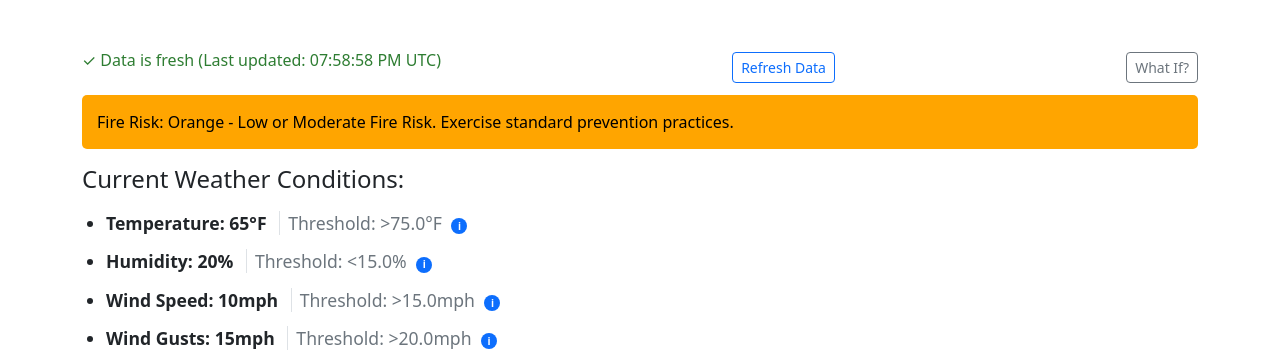
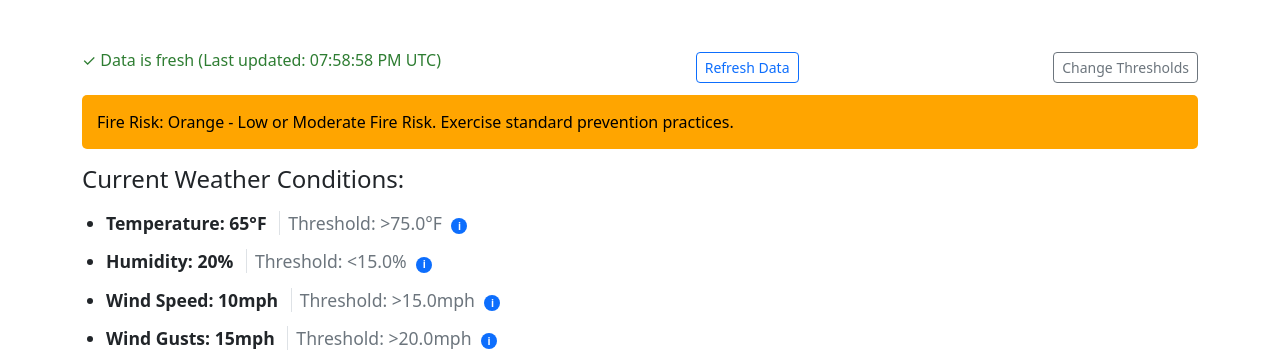
Before and after one commit to overpitch/fire-risk-dashboard, a FastAPI app: page / in a window 1280 px wide. Shown: the part 56-416 px from the top of the page. Run offline with FastAPI, Linux system fonts and the light colour scheme.

Commit message:
more progress towards "temp thresholds" function

```diff
--- a/main.py
+++ b/main.py
@@ -395,7 +395,13 @@ async def simulate_fire_risk(request: Request, thresholds: Dict[str, float]):
     # Calculate fire risk using custom thresholds
     simulated_risk, explanation = calculate_fire_risk(modified_weather_data, custom_thresholds=thresholds)
 
-    return {"risk": simulated_risk, "explanation": explanation}
+    # Include the custom thresholds in the response
+    return {
+        "risk": simulated_risk,
+        "explanation": explanation,
+        "custom_thresholds": thresholds,
+        "weather": weather_data
+    }
 
 
 
--- a/templates/index.html
+++ b/templates/index.html
@@ -106,16 +106,16 @@
     </nav>
 
     <div class="container mt-5">
-        <div id="simulation-banner" class="alert alert-warning d-none" role="alert">
-            <strong>Simulation Mode:</strong> Using custom threshold values.
+        <div id="temporary-thresholds-banner" class="alert alert-warning d-none" role="alert">
+            <strong>Temporary Thresholds Mode:</strong> Using user-defined threshold values.
         </div>
         <div class="d-flex justify-content-between align-items-center mb-2 mt-3">
             <div id="cache-info" class="cache-info">Data status: Loading...</div>
             <button id="refresh-btn" class="btn btn-sm btn-outline-primary" onclick="manualRefresh()">Refresh Data</button>
-            <button id="what-if-btn" class="btn btn-sm btn-outline-secondary" data-bs-toggle="modal" data-bs-target="#whatIfModal" onclick="openWhatIfModal()">What If?</button>
+            <button id="what-if-btn" class="btn btn-sm btn-outline-secondary" data-bs-toggle="modal" data-bs-target="#whatIfModal" onclick="openWhatIfModal()">Change Thresholds</button>
         </div>
         <div id="fire-risk" class="alert alert-info">Loading fire risk data...</div>
-        <div id="simulation-results"></div>
+        <div id="threshold-results"></div>
         <div id="weather-details" class="mt-3"></div>
         <div class="alert mt-4 mb-4" style="background-color: #d1ecff;">
             <p>Fire weather needs to be local. A few Sierra City residents analyze local wind, humidity, temperature and soil moisture data and offer their advice in real time. This fire weather advisory is a best guess of what you should know about local fire weather conditions before there is a fire event.</p>
@@ -134,7 +134,7 @@
             <div class="modal-dialog modal-dialog-centered">
                 <div class="modal-content">
                     <div class="modal-header">
-                        <h5 class="modal-title" id="whatIfModalLabel">What If?</h5>
+                        <h5 class="modal-title" id="whatIfModalLabel">Adjust Thresholds</h5>
                         <button type="button" class="btn-close" data-bs-dismiss="modal" aria-label="Close"></button>
                     </div>
                     <div class="modal-body">
@@ -163,7 +163,7 @@
                     </div>
                     <div class="modal-footer">
                         <button type="button" class="btn btn-secondary" data-bs-dismiss="modal">Close</button>
-                        <button type="button" class="btn btn-primary" onclick="runSimulation()">Run Simulation</button>
+                        <button type="button" class="btn btn-primary" onclick="applyThresholds()">Apply Thresholds</button>
                     </div>
                 </div>
             </div>
@@ -210,7 +210,7 @@
             document.getElementById('soil-threshold').value = window.THRESH_SOIL_MOIST;
         }
 
-        async function runSimulation() {
+        async function applyThresholds() {
             const form = document.getElementById('what-if-form');
             const formData = new FormData(form);
             const customThresholds = {};
@@ -227,43 +227,100 @@
 
                 if (!response.ok) {
                     const errorData = await response.json();
-                    throw new Error(`Simulation failed: ${errorData.detail}`);
+                    throw new Error(`Failed to apply thresholds: ${errorData.detail}`);
                 }
 
                 const data = await response.json();
-                displaySimulationResults(data);
+                displayThresholdResults(data);
                 // Use plain JavaScript to hide the modal
                 const whatIfModal = document.getElementById('whatIfModal');
                 const modal = bootstrap.Modal.getInstance(whatIfModal);
                 modal.hide();
 
             } catch (error) {
-                console.error('Error running simulation:', error);
+                console.error('Error applying thresholds:', error);
                 alert(error.message);
             }
         }
 
-        function displaySimulationResults(data) {
-            const resultsDiv = document.getElementById('simulation-results');
+        function displayThresholdResults(data) {
+            console.log("Displaying threshold results with data:", data);
+            const resultsDiv = document.getElementById('threshold-results');
             const risk = data.risk;
             const explanation = data.explanation;
+            const customThresholds = data.custom_thresholds;
+            const weatherData = data.weather;
 
+            // Create a comparison table for thresholds - always show the table
+            let thresholdComparisonHTML = `
+            <div class="card mt-3 mb-3">
+                <div class="card-header bg-primary text-white">
+                    <strong>Temporary Thresholds Comparison</strong>
+                </div>
+                <div class="card-body">
+                    <div class="table-responsive">
+                        <table class="table table-bordered table-striped">
+                            <thead class="table-dark">
+                                <tr>
+                                    <th>Parameter</th>
+                                    <th>Current Value</th>
+                                    <th>Temporary Threshold</th>
+                                </tr>
+                            </thead>
+                            <tbody>
+                                <tr>
+                                    <td><strong>Temperature</strong></td>
+                                    <td>${weatherData?.air_temp ? weatherData.air_temp : 'N/A'}°F</td>
+                                    <td class="table-warning">${customThresholds?.temp ? customThresholds.temp : 'N/A'}°F</td>
+                                </tr>
+                                <tr>
+                                    <td><strong>Humidity</strong></td>
+                                    <td>${weatherData?.relative_humidity ? weatherData.relative_humidity : 'N/A'}%</td>
+                                    <td class="table-warning">${customThresholds?.humid ? customThresholds.humid : 'N/A'}%</td>
+                                </tr>
+                                <tr>
+                                    <td><strong>Wind Speed</strong></td>
+                                    <td>${weatherData?.wind_speed ? weatherData.wind_speed : 'N/A'} mph</td>
+                                    <td class="table-warning">${customThresholds?.wind ? customThresholds.wind : 'N/A'} mph</td>
+                                </tr>
+                                <tr>
+                                    <td><strong>Wind Gusts</strong></td>
+                                    <td>${weatherData?.wind_gust ? weatherData.wind_gust : 'N/A'} mph</td>
+                                    <td class="table-warning">${customThresholds?.gusts ? customThresholds.gusts : 'N/A'} mph</td>
+                                </tr>
+                                <tr>
+                                    <td><strong>Soil Moisture</strong></td>
+                                    <td>${weatherData?.soil_moisture_15cm ? weatherData.soil_moisture_15cm : 'N/A'}%</td>
+                                    <td class="table-warning">${customThresholds?.soil ? customThresholds.soil : 'N/A'}%</td>
+                                </tr>
+                            </tbody>
+                        </table>
+                    </div>
+                </div>
+            </div>
+            `;
+
+            // Create a more prominent alert with the risk result
             const resultsHTML = `
-            <div class="alert alert-warning" role="alert">
-                <strong>Simulation Results:</strong>
-                Fire Risk: ${risk} - ${explanation}
-                <button type="button" class="close" data-dismiss="alert" aria-label="Close" onclick="resetSimulation()">
-                    <span aria-hidden="true">&times;</span>
-                </button>
+            <div class="alert ${risk === 'Red' ? 'alert-danger' : 'alert-warning'} mb-4" role="alert">
+                <h4 class="alert-heading">Results with Temporary Thresholds</h4>
+                <p class="mb-0"><strong>Fire Risk: ${risk}</strong> - ${explanation}</p>
+                <hr>
+                <div class="d-flex justify-content-end">
+                    <button type="button" class="btn btn-outline-dark btn-sm" onclick="resetThresholds()">
+                        Reset to Default Thresholds
+                    </button>
+                </div>
             </div>
+            ${thresholdComparisonHTML}
             `;
 
             resultsDiv.innerHTML = resultsHTML;
             document.getElementById('fire-risk').style.display = 'none'; // Hide actual risk
-            document.getElementById('simulation-banner').classList.remove('d-none'); // Show simulation banner
+            document.getElementById('temporary-thresholds-banner').classList.remove('d-none'); // Show temporary thresholds banner
         }
 
-        async function resetSimulation() {
+        async function resetThresholds() {
             try {
                 const response = await fetch('/reset-simulation');
                 if (!response.ok) {
@@ -273,11 +330,11 @@
 
                 // Reset UI to display actual risk
                 document.getElementById('fire-risk').style.display = 'block';
-                document.getElementById('simulation-banner').classList.add('d-none');
-                document.getElementById('simulation-results').innerHTML = '';
+                document.getElementById('temporary-thresholds-banner').classList.add('d-none');
+                document.getElementById('threshold-results').innerHTML = '';
 
             } catch (error) {
-                console.error('Error resetting simulation:', error);
+                console.error('Error resetting thresholds:', error);
                 alert(error.message);
             }
         }
```
Also changed, not shown: .stfolder/syncthing-folder-f0f84e.txt (added), 1 other file.
